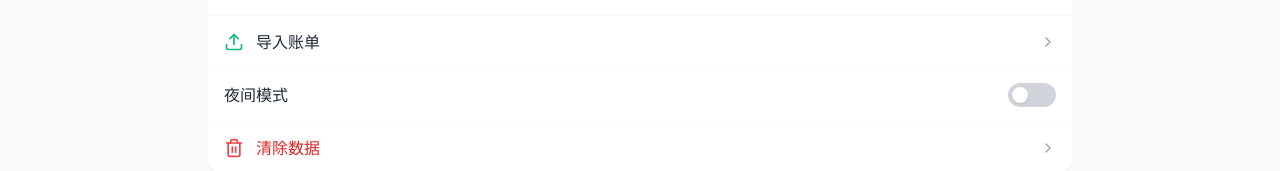
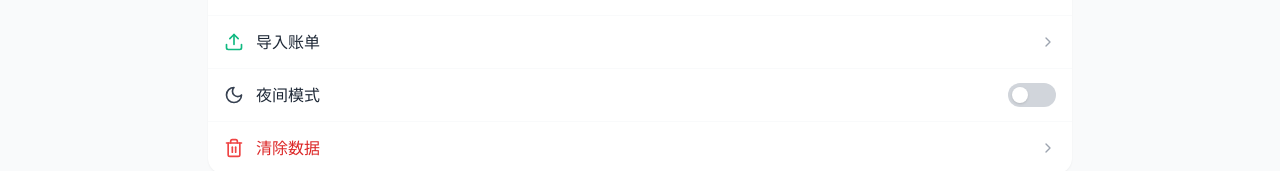
Before and after one commit to wangqi-pitaya/bill-records, a React (Vite) app: page /profile in a window 1280 px wide. Shown: the part 366-537 px from the top of the page. Built offline with nearby package versions, Linux system fonts and the light colour scheme.

Commit message:
feat: 夜间模式添加图标，移除设置项hover效果

```diff
--- a/src/pages/Profile.tsx
+++ b/src/pages/Profile.tsx
@@ -8,6 +8,8 @@ import {
   Pencil,
   Check,
   X,
+  Moon,
+  Sun,
 } from 'lucide-react';
 import { useBillStore } from '../store/useBillStore';
 import { useTheme } from '../hooks/useTheme';
@@ -218,7 +220,7 @@ export default function Profile() {
           {/* 导出账单 */}
           <button
             onClick={handleExport}
-            className="w-full flex items-center gap-3 px-4 py-3.5 hover:bg-gray-50 dark:hover:bg-gray-700 transition-colors"
+            className="w-full flex items-center gap-3 px-4 py-3.5"
           >
             <Download className="w-5 h-5 text-primary-500 shrink-0" />
             <span className="flex-1 text-left text-base text-gray-800 dark:text-gray-100">导出账单</span>
@@ -228,7 +230,7 @@ export default function Profile() {
           {/* 导入账单 */}
           <button
             onClick={handleImport}
-            className="w-full flex items-center gap-3 px-4 py-3.5 hover:bg-gray-50 dark:hover:bg-gray-700 transition-colors border-t border-gray-50 dark:border-gray-750"
+            className="w-full flex items-center gap-3 px-4 py-3.5 border-t border-gray-50 dark:border-gray-750"
           >
             <Upload className="w-5 h-5 text-primary-500 shrink-0" />
             <span className="flex-1 text-left text-base text-gray-800 dark:text-gray-100">导入账单</span>
@@ -238,8 +240,9 @@ export default function Profile() {
           {/* 夜间模式 */}
           <button
             onClick={toggleTheme}
-            className="w-full flex items-center gap-3 px-4 py-3.5 hover:bg-gray-50 dark:hover:bg-gray-700 transition-colors border-t border-gray-50 dark:border-gray-750"
+            className="w-full flex items-center gap-3 px-4 py-3.5 border-t border-gray-50 dark:border-gray-750"
           >
+            {isDark ? <Sun className="w-5 h-5 text-gray-700 dark:text-gray-300 shrink-0" /> : <Moon className="w-5 h-5 text-gray-700 dark:text-gray-300 shrink-0" />}
             <span className="flex-1 text-left text-base text-gray-800 dark:text-gray-100">夜间模式</span>
             <div
               className={`relative w-12 h-6 rounded-full transition-colors duration-300 ${
@@ -257,7 +260,7 @@ export default function Profile() {
           {/* 清除数据 */}
           <button
             onClick={() => setShowClearConfirm(true)}
-            className="w-full flex items-center gap-3 px-4 py-3.5 hover:bg-red-50 dark:hover:bg-red-900/20 transition-colors border-t border-gray-50 dark:border-gray-750"
+            className="w-full flex items-center gap-3 px-4 py-3.5 border-t border-gray-50 dark:border-gray-750"
           >
             <Trash2 className="w-5 h-5 text-red-500 shrink-0" />
             <span className="flex-1 text-left text-base text-red-600 dark:text-red-400">清除数据</span>
```
